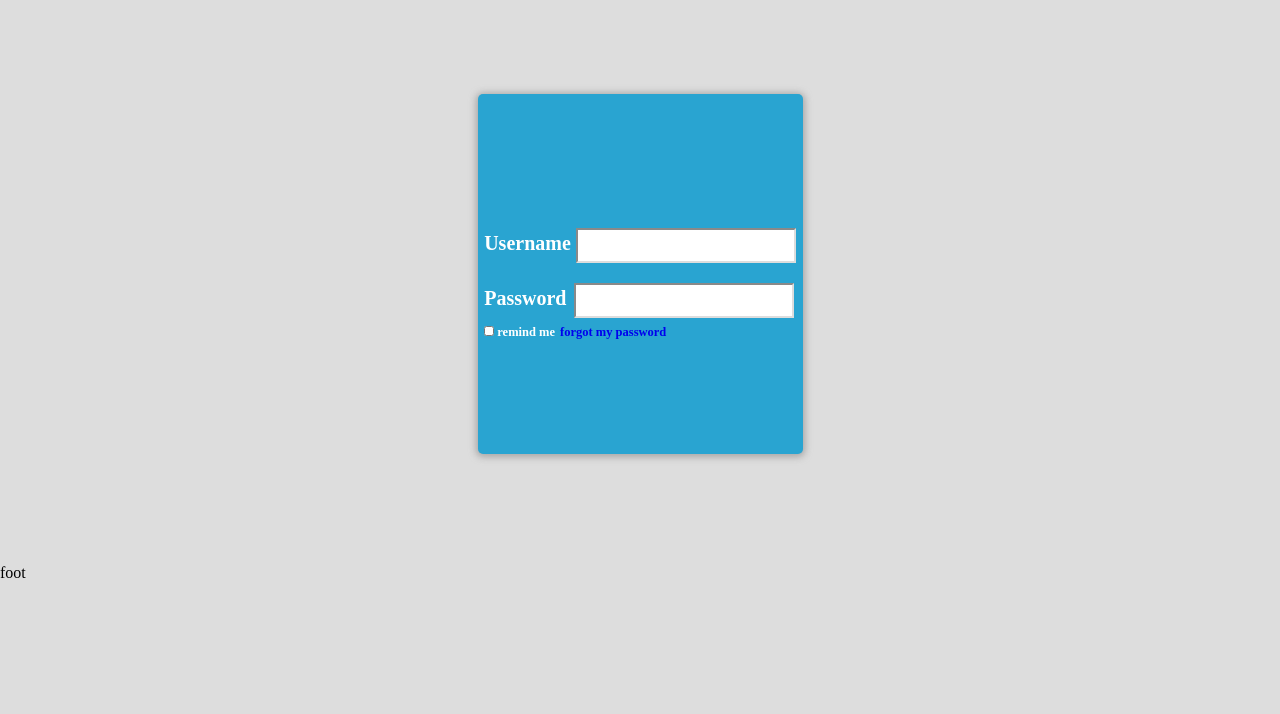
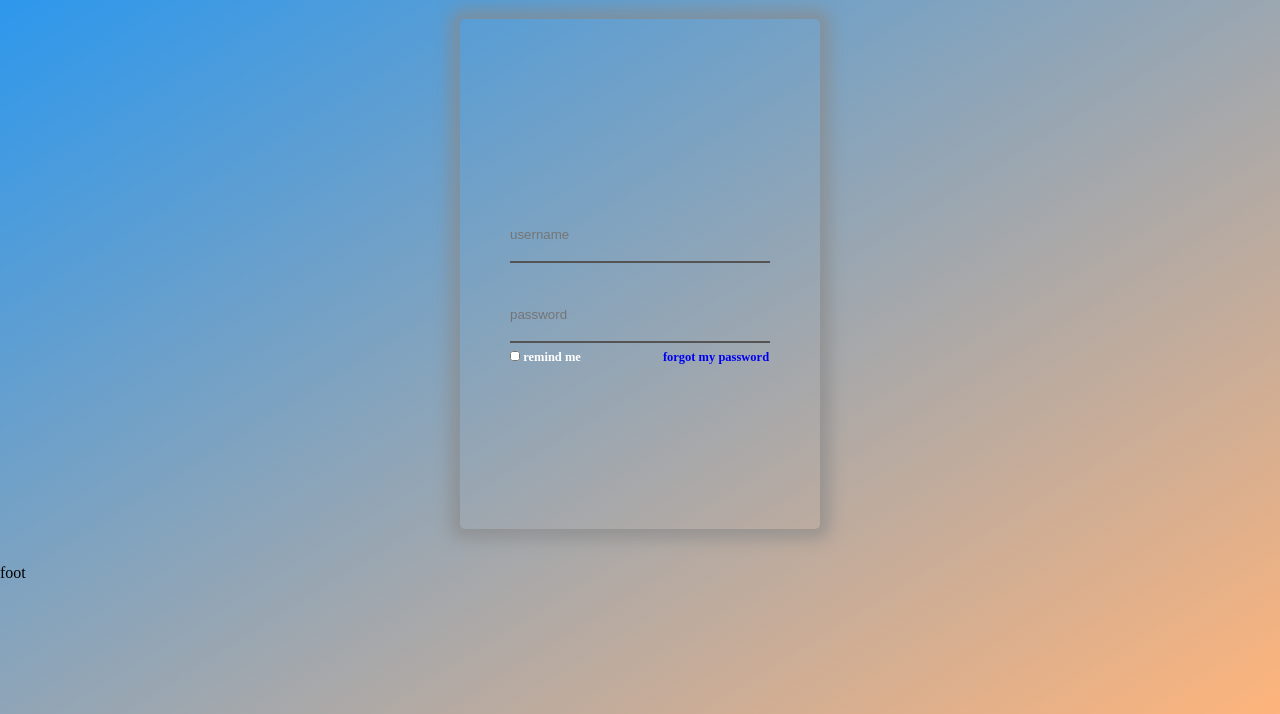
Before and after one commit to 3tshhh/1stwebPro, a plain HTML site: page index.html in a window 1280 px wide. Shown: the part 86-800 px from the top of the page. Drawn offline with Linux system fonts and the light colour scheme.

Commit message:
login-edit

```diff
--- a/index.css
+++ b/index.css
@@ -5,7 +5,8 @@
 }
 
 .page{
-    background-color: #DDD;
+    /* background-color: #DDD; */
+    background: linear-gradient(to bottom right, #2196F3, #feb47b);
     height: 100vh;
     display: grid;
     grid-template-columns: repeat(9 , 1fr);
@@ -25,10 +26,10 @@ main{
 }
 
 main .reg-box{
-    width: 325px;
-    height: 360px;
-    background-color: #29a4d1;
-    box-shadow: 0px 1px 7px 2px #888888a6;
+    width: 360px;
+    height: 510px;
+    /* background-color: #29a4d1; */
+    box-shadow: 0px 0px 15px 10px #888888a6;
     border-radius: 5px;
     display: flex;
     justify-content: center;
@@ -38,16 +39,18 @@ main .reg-box{
     font-size: 20px;
 }
 
-.pass{
-    margin-left: 3px;
-}
+#input-text-box{
+    background-color: transparent;
+    border-color: #000000;
+    border-top: none;
+    border-left: none;
+    border-right: none;
+    margin-top: 25px;
+    height: 55px;
+    width: 260px;}
 
-#input-text-box{
-    background-color: white;
-    border-color: #DDD;
-    margin-top: 20px;
-    height: 35px;
-    width: 220px;
+#input-text-box:focus{
+    outline: none;
 }
 
 #remind-me{
@@ -66,6 +69,7 @@ main .reg-box{
 }
 
 .forgot-my-password-class a{
+    margin-left: 77px;
     font-size: 12.5px;
     text-decoration: none;
 }
--- a/index.html
+++ b/index.html
@@ -31,12 +31,12 @@
         <div class="reg-box">
             <form action="" method="POST">
                 <div>
-                    <label>Username</label>
-                    <input id="input-text-box" type="username" name="user">
+                    <!-- <label>Username</label> -->
+                    <input id="input-text-box" placeholder="username" type="username" name="user">
                 </div>
                 <div>
-                    <label>Password</label>
-                    <input id="input-text-box" class="pass" type="password" name="password">
+                    <!-- <label>Password</label> -->
+                    <input id="input-text-box" class="pass" placeholder="password" type="password" name="password">
                 </div>
                 <div class="remind-me-class">
                     <input id="remind-me" type="checkbox" name="checkbox">
```
